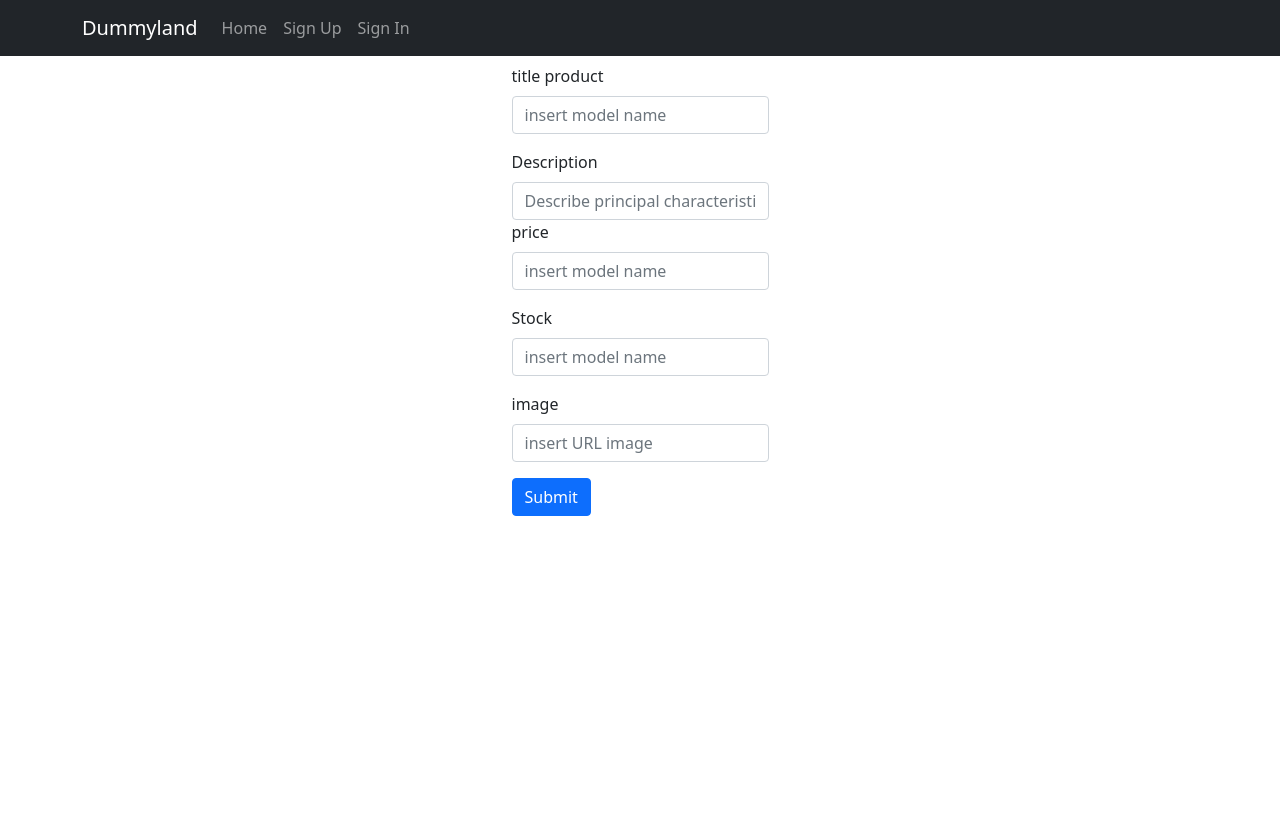
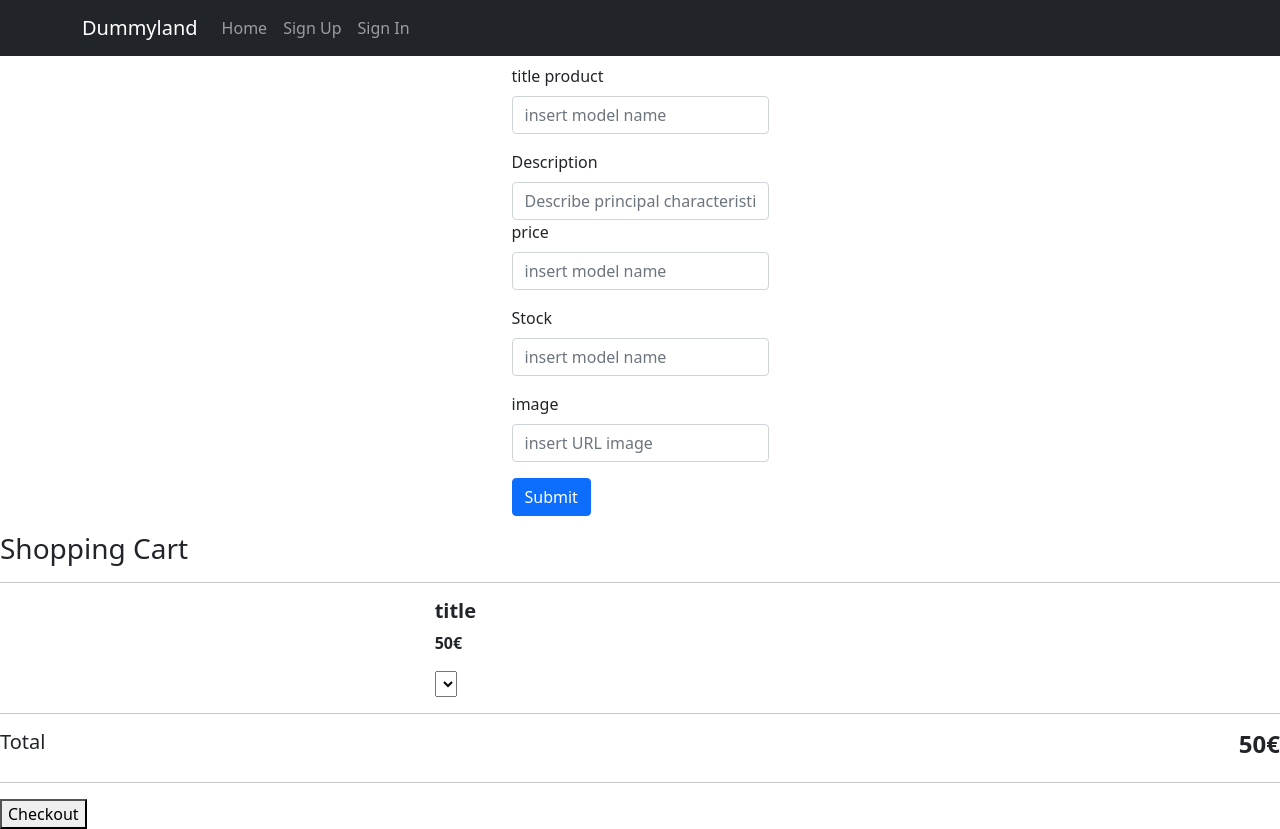
Before and after one commit to sanadriu/node-develop-your-mvc-project-client, a React (Create React App) app: page /createproduct in a window 1280 px wide. Before the commit the page ends 800 px from the top, so only its background shows below. Built offline with nearby package versions, Linux system fonts and the light colour scheme; no server answers.

Commit message:
base cart item

```diff
--- a/src/components/Cart/Cart.js
+++ b/src/components/Cart/Cart.js
@@ -0,0 +1,62 @@
+import React from "react";
+import CartItem from "../CartItem";
+
+
+
+    // function getCartTotal(cart) {
+    //     return cart.reduce((accum, item) => {
+    //         return accum + item.price * item.quantity;
+    //     }, 0);
+    // }
+
+export default function Cart(props) {
+        // const {cartItems}=props
+        return (
+            <aside >
+            {/* <aside {...props}> */}
+
+                <div className="row flex-column">
+                    <div className="col shopping__cart__header">
+                        <h2 className="h3 mt-2">Shopping Cart</h2>
+                        <hr className="mb-3" />
+                    </div>
+                    {/* {cartItems.length > 0 ? (
+                        cartItems.map((item) => ( */}
+                            <CartItem
+                                // key={item.id}
+                                // id={item.id}
+                                // title={item.title}
+                                // price={item.price}
+                                // img={item.img}
+                                // quantity={item.quantity}
+                                // unitsInStock={item.unitsInStock}
+                                // handleRemove={handleRemove}
+                                // handleChange={handleChange}
+                            />
+                        {/* ))
+                    ) : (
+                        <div className="col mb-4">
+                            <h4>Your cart is empty</h4>
+                        </div>
+                    )} */}
+                    <div className="col shopping__cart__footer">
+                        <div className="row row-cols-1 flex-column">
+                            <div className="col">
+                                <div className="d-flex justify-content-between">
+                                    <h4 className="h5">Total</h4>
+                                    <h4>
+                                        {/* <strong>{getCartTotal(cartItems)}€</strong> */}
+                                        <strong>50€</strong>
+                                    </h4>
+                                </div>
+                                <hr />
+                            </div>
+                            <div className="col">
+                                <button>Checkout</button>
+                            </div>
+                        </div>
+                    </div>
+                </div>
+            </aside>
+        );
+    }
--- a/src/components/Cart/index.js
+++ b/src/components/Cart/index.js
@@ -0,0 +1 @@
+export { default } from "./Cart";
--- /dev/null
+++ b/src/components/CartItem/CartItem.js
@@ -0,0 +1,85 @@
+import React from "react";
+
+
+// function buildSelectOptions(unitsInStock) {
+//     return Array.from({ length: unitsInStock }, (_value, index) => {
+//         const currentIndex = index + 1;
+//         return (
+//             <option key={currentIndex} value={currentIndex}>
+//                 {currentIndex}
+//             </option>
+//         );
+//     });
+// }
+
+export default function CartItem({
+    // id,
+    // img,
+    // title,
+    // price,
+    // quantity,
+    // unitsInStock,
+    // handleChange,
+    // handleRemove,
+}) {
+/*     function onHandleChange(event) {
+        // handleChange(event, id);
+    }
+    function onHandleRemove() {
+        // handleRemove(id);
+    } */
+
+    return (
+        <div className="col">
+            <div className="row flex-column">
+                <div className="col">
+                    <div className="row">
+                        <div className="col-12 col-xl-4 mb-3 mb-xl-0">
+                            {/* <img className="ShoppingCartItem__img" src={img} alt="" /> */}
+                            <img className="ShoppingCartItem__img"  alt="" />
+                        </div>
+                        <div className="col-12 col-xl-8">
+                            <div className="row flex-column">
+                                <div className="col">
+                                    <h4 className="h5">
+                                        <strong>title</strong>
+                                        {/* <strong>{title}</strong> */}
+
+                                    </h4>
+                                </div>
+                                <div className="col">
+                                    <p>
+                                        {/* <strong>{price}€</strong> */}
+                                        <strong>50€</strong>
+
+                                    </p>
+                                </div>
+                                <div className="col mt-auto">
+                                    <div className="row">
+                                        <div className="col col-6 col-lg-4">
+                                            <select
+                                                className="custom-select"
+                                                // onChange={onHandleChange}
+                                                // onBlur={onHandleChange}
+                                                // value={quantity}
+                                            >
+                                                {/* {buildSelectOptions(stock)} */}
+                                                10
+                                            </select>
+                                        </div>
+                                        <div className="col col-6 col-lg-8">
+                                            {/* <button onClick={onHandleRemove}>Remove</button> */}
+                                        </div>
+                                    </div>
+                                </div>
+                            </div>
+                        </div>
+                    </div>
+                </div>
+                <div className="col">
+                    <hr />
+                </div>
+            </div>
+        </div>
+    );
+}
--- /dev/null
+++ b/src/components/CartItem/index.js
@@ -0,0 +1 @@
+export { default } from "./CartItem";
--- a/src/components/ProductCard/CreateProduct.js
+++ b/src/components/ProductCard/CreateProduct.js
@@ -6,6 +6,7 @@ import Header from "../Header";
 import { Container, InputGroup } from "react-bootstrap";
 import { useFormik } from "formik";
 import createProductSchema from "./schema";
+import Cart from "../Cart";
 
 
 export default function CreateProduct(props) {
@@ -113,6 +114,7 @@ export default function CreateProduct(props) {
                     </Form>
                 </Container>
             </main>
+            <Cart/>
         </div>
 
     </>)
```
